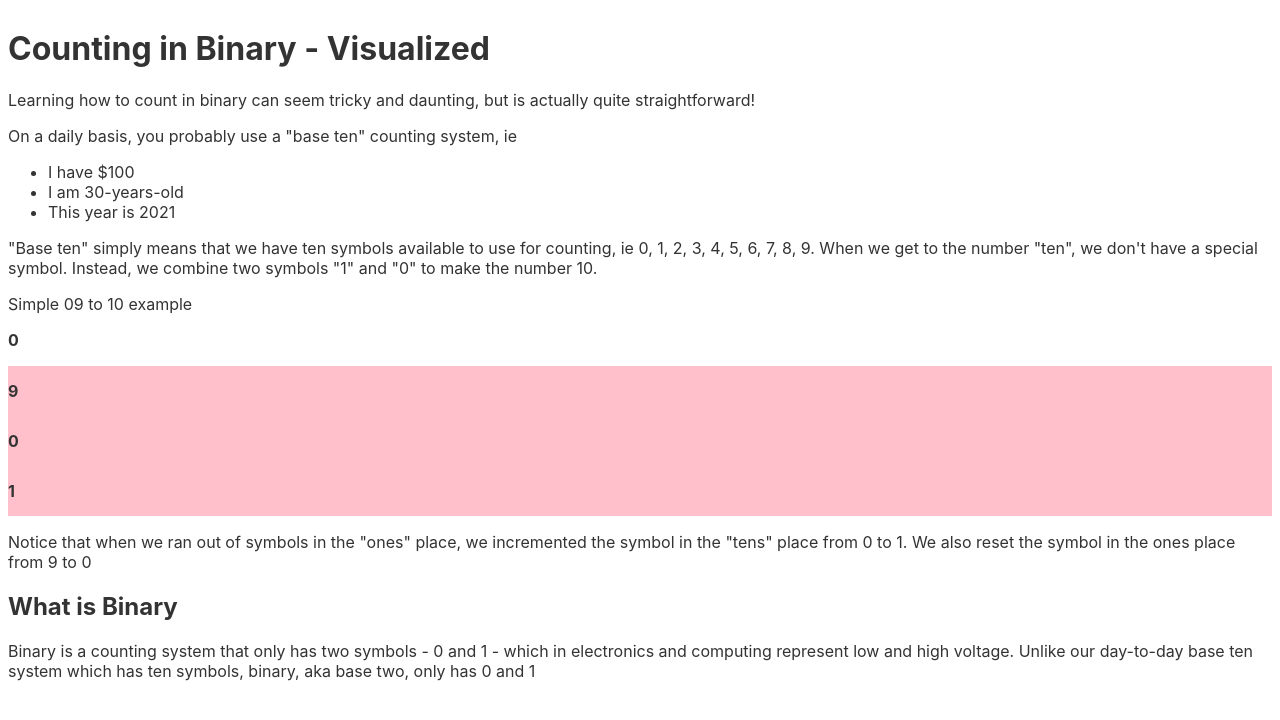
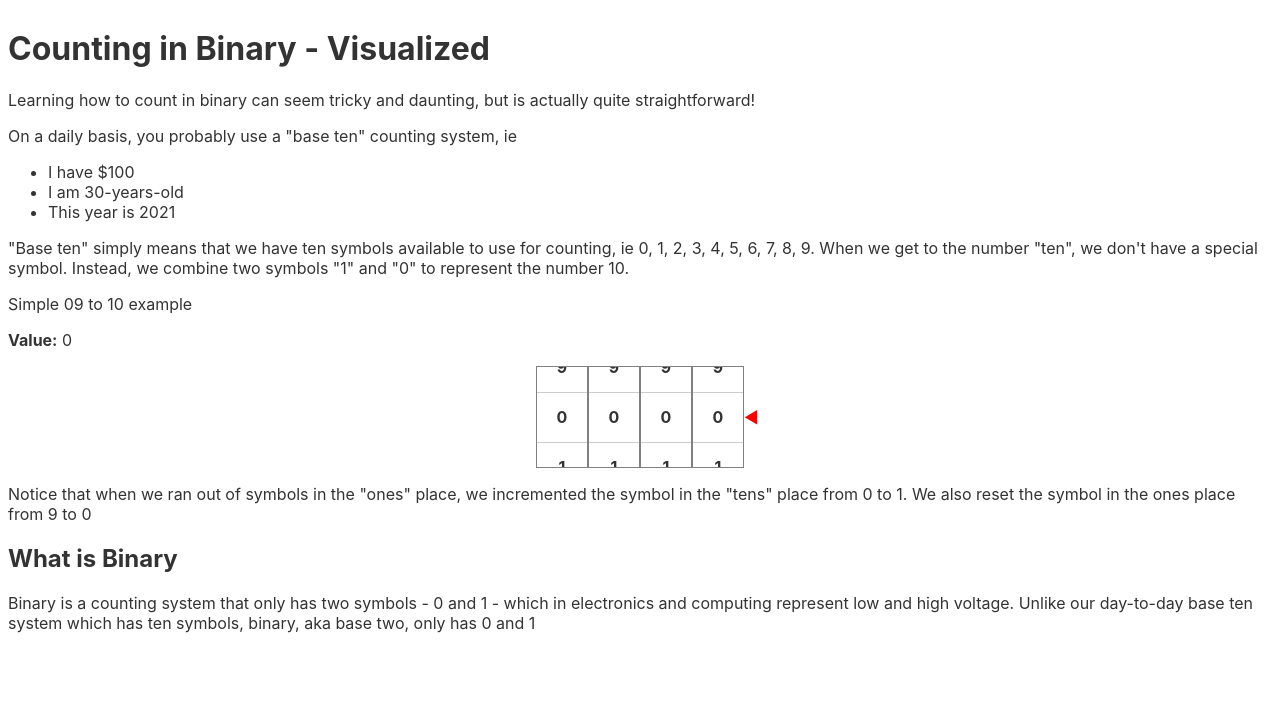
Before and after one commit to harryli0088/binary-visualized, a Svelte app: page / in a window 1280 px wide. Shown: the top 720 px of the page. Built offline with nearby package versions, Linux system fonts and the light colour scheme.

Commit message:
added testing

```diff
--- /dev/null
+++ b/babel.config.js
@@ -0,0 +1,12 @@
+module.exports = {
+  presets: [
+    [
+      '@babel/preset-env',
+      {
+        targets: {
+          node: 'current',
+        },
+      },
+    ],
+  ],
+}
--- a/src/App.svelte
+++ b/src/App.svelte
@@ -1,5 +1,5 @@
 <script lang="ts">
-	import Dial from './Dial.svelte';
+	import Odometer from './Odometer.svelte';
 
 	let value: number = 0
 
@@ -16,10 +16,10 @@
 			<li>I am 30-years-old</li>
 			<li>This year is {now.getFullYear()}</li>
 		</ul>
-		<p>"Base ten" simply means that we have ten symbols available to use for counting, ie 0, 1, 2, 3, 4, 5, 6, 7, 8, 9. When we get to the number "ten", we don't have a special symbol. Instead, we combine two symbols "1" and "0" to make the number 10.</p>
+		<p>"Base ten" simply means that we have ten symbols available to use for counting, ie 0, 1, 2, 3, 4, 5, 6, 7, 8, 9. When we get to the number "ten", we don't have a special symbol. Instead, we combine two symbols "1" and "0" to represent the number 10.</p>
 		<p>Simple 09 to 10 example</p>
-		<p><b>{value}</b></p>
-		<Dial  digits={[0,1,2,3,4,5,6,7,8,9]} bind:value={value}/>
+		<p><b>Value:</b> {value}</p>
+		<Odometer base={10} places={4} bind:value={value}/>
 		<p>Notice that when we ran out of symbols in the "ones" place, we incremented the symbol in the "tens" place from 0 to 1. We also reset the symbol in the ones place from 9 to 0</p>
 	</section>
 
--- a/src/Dial.svelte
+++ b/src/Dial.svelte
@@ -1,32 +1,63 @@
 <script lang="ts">
-	export let digits: number[] = []
+	import { beforeUpdate } from 'svelte'
+	import roundToNearest from "./utils/roundToNearest"
+
+	export let base: number = 10
+	export let factor: number = 1
 	export let value: number = 0
 
-	let lastClientY: number = -1
+	let prevValue = value
+	$: {
+		if(prevValue !== value) {
+			myValue = Math.floor(value / factor) % base
+
+		}
+    prevValue = value;
+  }
+
+	let myValue = 0
+	beforeUpdate(() => {
+	})
+
+	$: digits = Array.from(Array(base).keys())
+	$: effectiveValue = myValue
+
+	let startClientY: number = -1
+	let startValue: number = -1
 	function handleMousedown(e) {
-		lastClientY = e.clientY
+		startClientY = e.clientY
+		startValue = myValue
 	}
 	function handleMousemove(e) {
-		if(lastClientY >= 0) {
-			value += ( lastClientY - e.clientY ) / 50
-			lastClientY = e.clientY
+		if(startClientY >= 0) {
+			myValue += (startClientY - e.clientY) / 50
+			startClientY = e.clientY
 		}
 	}
 	function handleMouseExit(e) {
-		// value = Math.round(value)
-		lastClientY = -1
+		if(startClientY >= 0) {
+			const difference = roundToNearest(factor*(myValue - startValue), factor)
+			value += difference
+			startClientY = -1
+			startValue = -1
+		}
 	}
 
 	$: getTopvalue = (index: number, isAbove: boolean) => {
-		let logicalValue = (index - value) % digits.length
-		if(isAbove) {
+		let logicalValue = (index - effectiveValue) % digits.length
+
+		//we duplicate the values because in the case of binary
+		//if the selected value is 0, we want to see 1s above and below
+		if(isAbove) { //in the case of binad
 			logicalValue += digits.length
 		}
+
+		//if this digit is too far ahead, wrap it to the back
 		if(logicalValue > digits.length) {
 			logicalValue -= 2*digits.length
 		}
 
-		return logicalValue * 50 + 50
+		return logicalValue * 50 + 25
 	}
 </script>
 
@@ -50,19 +81,25 @@
 	}
 
 	.dial-container {
-		background-color: pink;
+		border: 1px solid gray;
 		position: relative;
 		overflow-y: hidden;
-		height: 150px;
+		height: 100px;
+		width: 50px;
 	}
 
 	.dial-value {
+		display: flex;
 		align-items: center;
-		display: flex;
+		justify-content: center;
+
+		position: absolute;
+		left: 0;
+
+		border-bottom: 1px solid #ccc;
 		font-weight: bold;
 		height: 50px;
-		justify-content: center;
-		left: 0;
-		position: absolute;
+		text-align: center;
+		width: 100%;
 	}
 </style>
--- /dev/null
+++ b/src/Odometer.svelte
@@ -0,0 +1,45 @@
+<script lang="ts">
+	import Dial from './Dial.svelte';
+
+  export let base: number = 10
+  export let places: number = 1
+	export let value: number = 0
+
+  $:placesArray = Array(places)
+</script>
+
+<main>
+	<div class="odometer-container">
+    <div class="odometer">
+      {#each placesArray as p, i}
+        <Dial {base} factor={Math.pow(base, i)} bind:value={value}/>
+      {/each}
+
+      <div class="pointer">&#9664;</div>
+    </div>
+  </div>
+</main>
+
+<style>
+	main {
+	}
+
+  .odometer {
+    display: flex;
+    flex-direction: row-reverse;
+
+    position: relative;
+  }
+  .odometer-container {
+    display: flex;
+    justify-content: center;
+  }
+
+  .pointer {
+    color: red;
+    position: absolute;
+    top: 50%;
+    right: 0;
+    transform: translate(100%, -50%);
+  }
+</style>
--- /dev/null
+++ b/src/utils/roundToNearest.ts
@@ -0,0 +1,12 @@
+/**
+ * round the given value to the cloest multiple of nearest
+ * @param  value   value to be rounded
+ * @param  nearest nearest multiple-of to be rounded to
+ * @return         rounded value
+ */
+export default function roundToNearest(
+  value: number,
+  nearest: number,
+) {
+  return nearest * Math.round(value / nearest)
+}
--- a/tsconfig.json
+++ b/tsconfig.json
@@ -2,5 +2,5 @@
   "extends": "@tsconfig/svelte/tsconfig.json",
 
   "include": ["src/**/*"],
-  "exclude": ["node_modules/*", "__sapper__/*", "public/*"]
+  "exclude": ["node_modules/*", "__sapper__/*", "public/*", "src/**/*.test.ts"]
 }
```
Also changed, not shown: jest.config.js (added, +8 -0 lines), package.json (+9 -3 lines), 2 other files (tests, documents, lock files or other folders).
